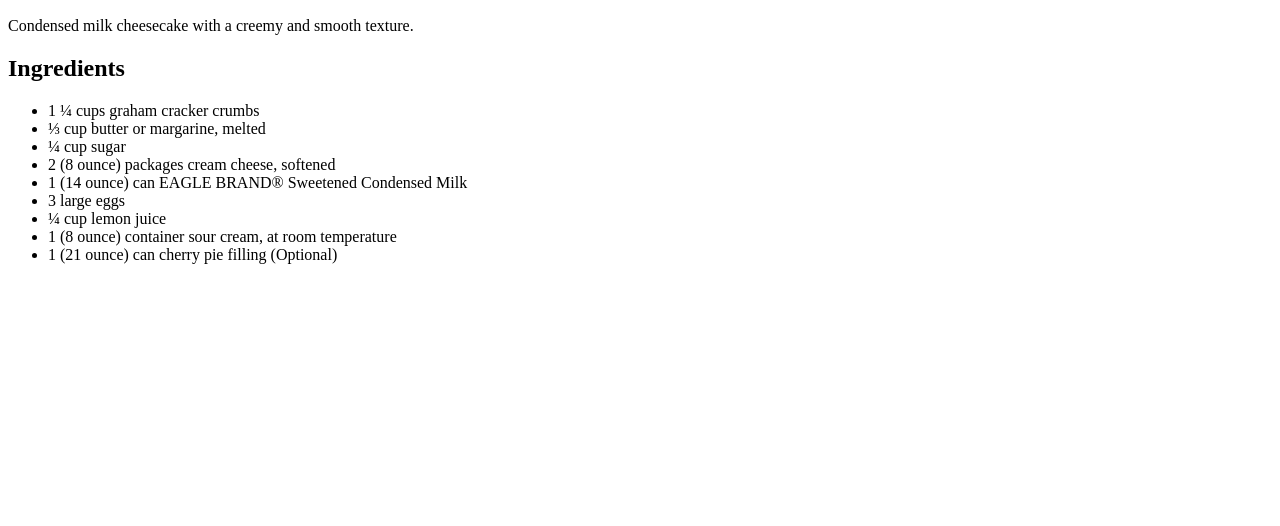
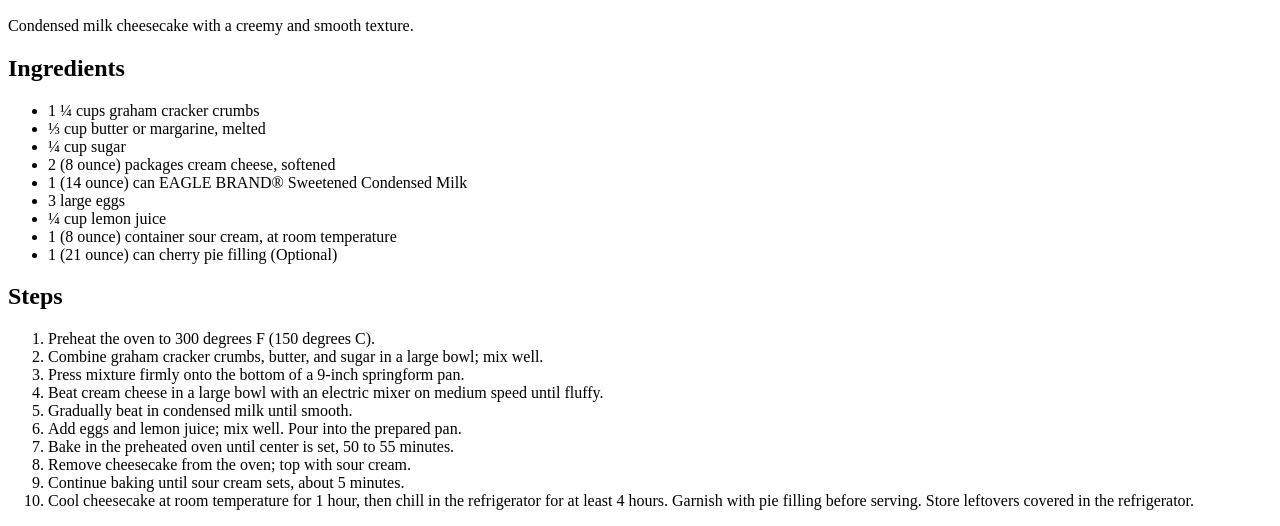
Before and after one commit to xSyl25/odin-recipes, a plain HTML site: page recipes/cheesecake.html in a window 1280 px wide. Shown: the part 434-960 px from the top of the page. Before the commit the page ends 800 px from the top, so only its background shows below. Drawn offline with Linux system fonts and the light colour scheme.

Commit message:
add ol with steps

```diff
--- a/recipes/cheesecake.html
+++ b/recipes/cheesecake.html
@@ -22,5 +22,18 @@
         <li>1 (8 ounce) container sour cream, at room temperature</li>
         <li>1 (21 ounce) can cherry pie filling (Optional)</li>
     </ul>
+    <h2>Steps</h2>
+      <ol>
+        <li>Preheat the oven to 300 degrees F (150 degrees C).</li>
+        <li>Combine graham cracker crumbs, butter, and sugar in a large bowl; mix well.</li>
+        <li>Press mixture firmly onto the bottom of a 9-inch springform pan.</li>
+        <li>Beat cream cheese in a large bowl with an electric mixer on medium speed until fluffy.</li>
+        <li>Gradually beat in condensed milk until smooth.</li>
+        <li>Add eggs and lemon juice; mix well. Pour into the prepared pan.</li>
+        <li>Bake in the preheated oven until center is set, 50 to 55 minutes.</li>
+        <li>Remove cheesecake from the oven; top with sour cream.</li>
+        <li>Continue baking until sour cream sets, about 5 minutes.</li>
+        <li>Cool cheesecake at room temperature for 1 hour, then chill in the refrigerator for at least 4 hours. Garnish with pie filling before serving. Store leftovers covered in the refrigerator.</li>
+      </ol>
 </body>
 </html>
```
